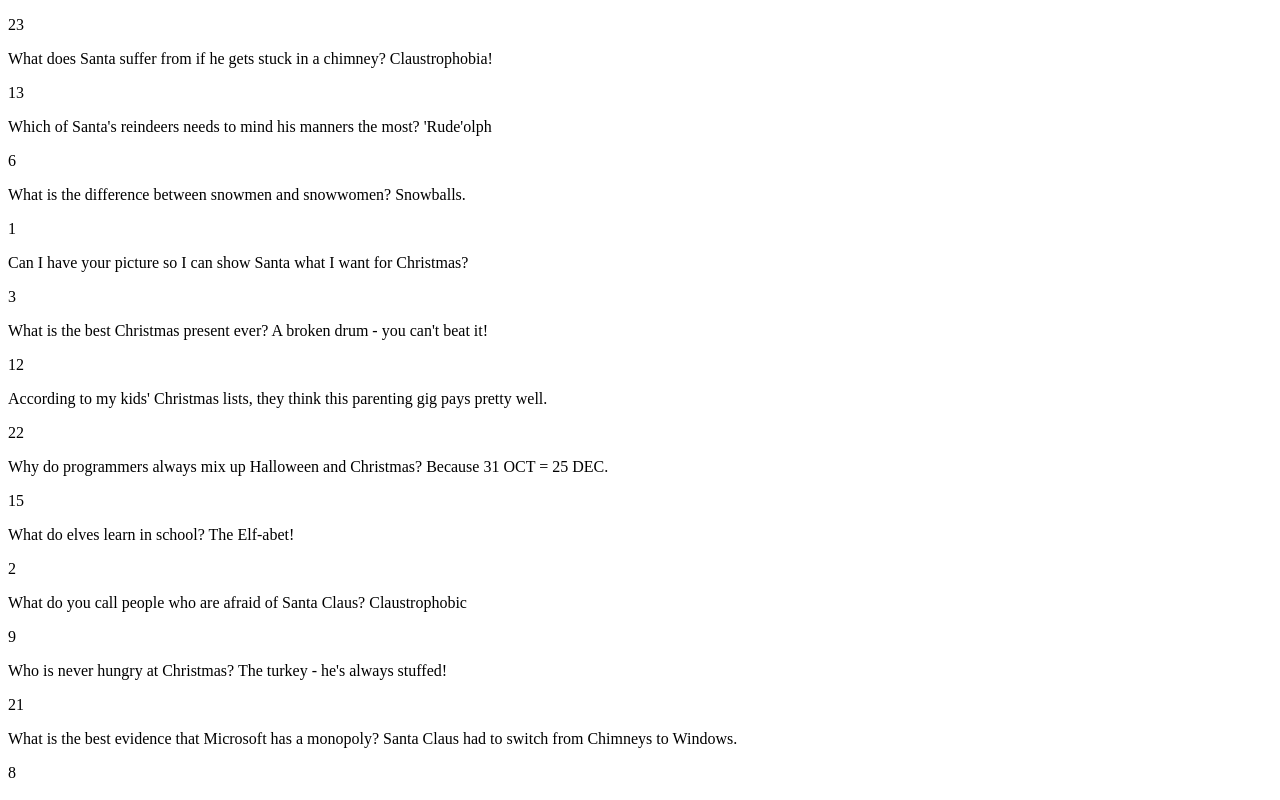
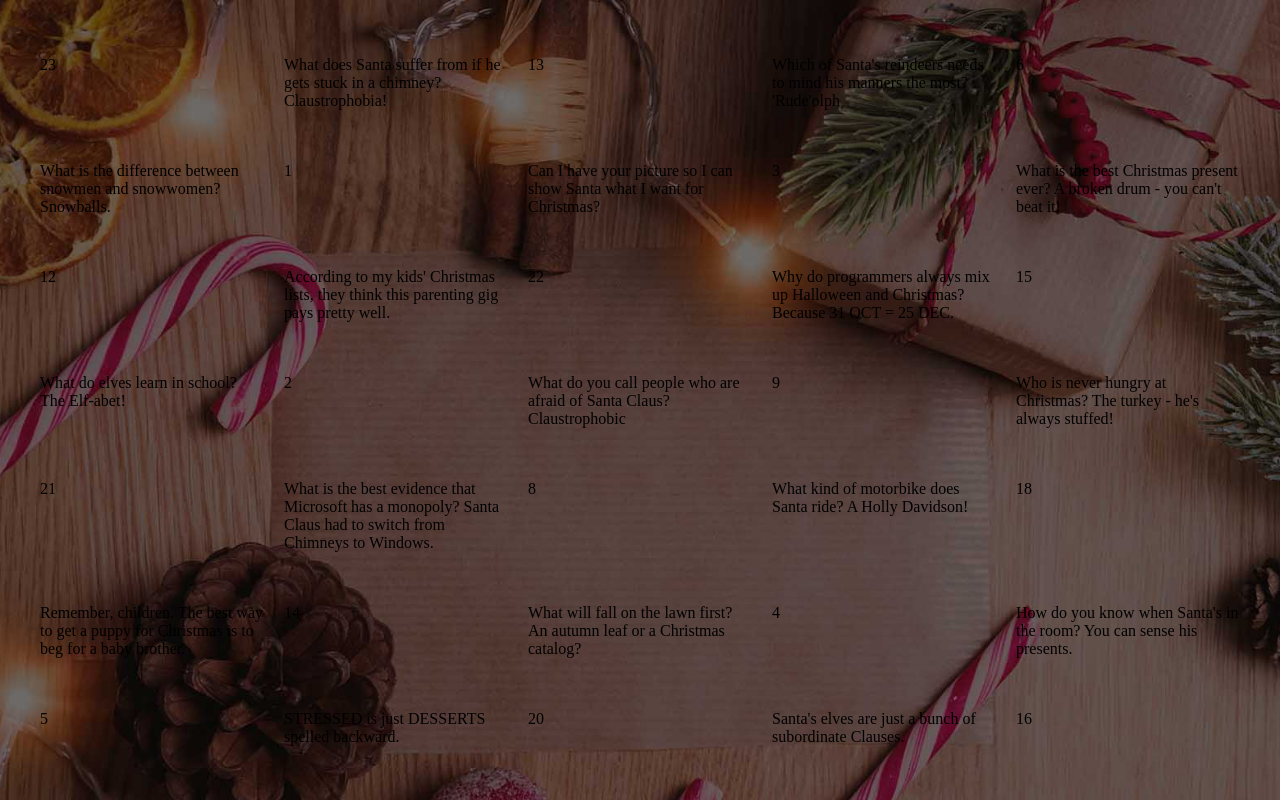
Before and after one commit to icho4/react-advent, a React (Create React App) app: page / in a window 1280 px wide. Shown: the top 800 px of the page. Built offline with nearby package versions, Linux system fonts and the light colour scheme; the HTML template or start-up script is replaced by a standard one.

Commit message:
Added BG Styles | Components

```diff
--- a/src/App.js
+++ b/src/App.js
@@ -1,10 +1,15 @@
 import React, {useState, useEffect} from "react";
 import {createGlobalStyle} from 'styled-components';
-import {StyledApp} from './AppStyles'
+import {StyledApp} from './AppStyles';
 import {createCalendar} from './helpers';
 import Hatch from './Hatch';
 
-
+const GlobalStyle = createGlobalStyle`
+  body {
+    background: center / cover url('./img/calendar_backdrop.jpg');
+    margin: 0;
+  }
+`
 
 function App() {
   const [hatches, setHatches] = useState(createCalendar());
@@ -15,12 +20,16 @@ function App() {
 
   return (
     <>
-      {hatches.map(hatch =>
+    <GlobalStyle></GlobalStyle>
+    <StyledApp>
+      {hatches.map(hatch => (
         <Hatch
           key={hatch.id}
           hatchData={hatch}
           handleClick={handleFlipHatch}
-        />)}
+        />
+      ))}
+      </StyledApp>
     </>
   );
 }
```
